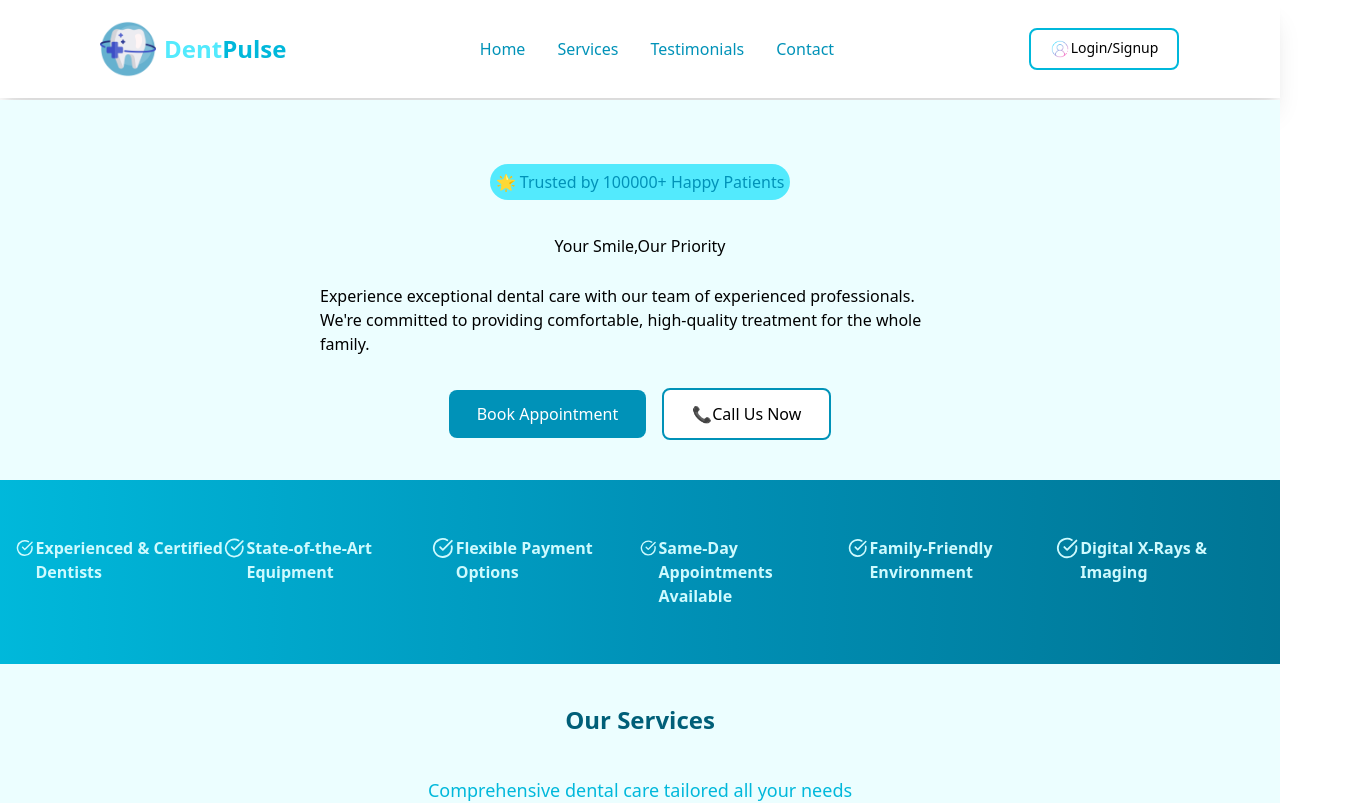
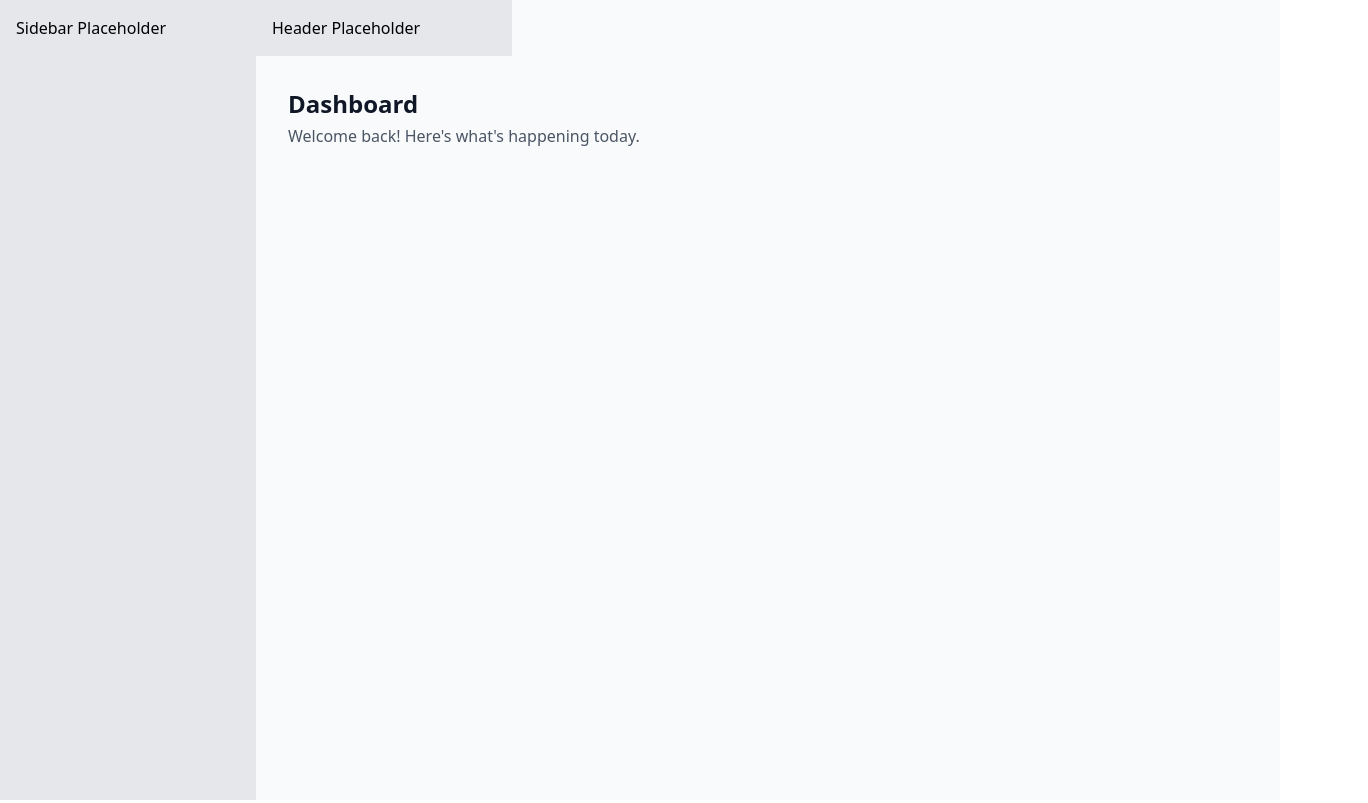
Before and after one commit to HVPasindu/DentPulse, a React app in the folder frontend/: page / in a window 1280 px wide. Shown: the top 803 px of the page, 1368 px wide, since content can reach past the window. Built offline with nearby package versions, Linux system fonts and the light colour scheme; the HTML template or start-up script is replaced by a standard one.

Commit message:
create admin dashboard sections

```diff
--- a/frontend/src/App.jsx
+++ b/frontend/src/App.jsx
@@ -1,29 +1,9 @@
-import React from "react";
-import { Header } from "./MainInterface Components/Header";
-import { Footer } from "./MainInterface Components/Footer";
-import { Hero } from "./MainInterface Components/Hero";
-import { BrowserRouter, Routes, Route } from "react-router-dom";
-import { Services } from "./MainInterface Components/ServicesCard";
-import { MiddleSection } from "./MainInterface Components/MiddleSection";
-import { Contact } from "./MainInterface Components/Contact";
-import Carosuel from "./MainInterface Components/Carosuel";
-import Layout from "./Layout";
-import Home from "./index/Home";
+import { useState } from 'react'
 
-
+import DashboardPage from './pages/DashboardPage'
 
 function App() {
-  return (
-    <BrowserRouter>
-      <Routes>
-        <Route path="/" element={<Layout />}>
-          <Route index element={<Home />} />
-        </Route>
-
-
-      </Routes>
-    </BrowserRouter>
-  );
+  return <DashboardPage />
 }
 
-export default App;
+export default App
--- /dev/null
+++ b/frontend/src/pages/DashboardPage.jsx
@@ -0,0 +1,26 @@
+import { useState } from 'react'
+
+
+export default function DashboardPage() {
+  const [sidebarOpen, setSidebarOpen] = useState(false)
+
+  return (
+    <div className="min-h-screen flex bg-gray-50">
+     <div className="w-64 bg-gray-200 p-4">Sidebar Placeholder</div>
+
+      <div className="flex-1 flex flex-col min-w-0">
+       <div className="w-64 bg-gray-200 p-4">Header Placeholder</div>
+
+
+        <main className="flex-1 p-4 md:p-6 lg:p-8 space-y-6 overflow-auto">
+          <div>
+            <h1 className="text-2xl font-bold text-gray-900">Dashboard</h1>
+            <p className="text-gray-600 mt-1">Welcome back! Here's what's happening today.</p>
+          </div>
+
+
+        </main>
+      </div>
+    </div>
+  )
+}
```
